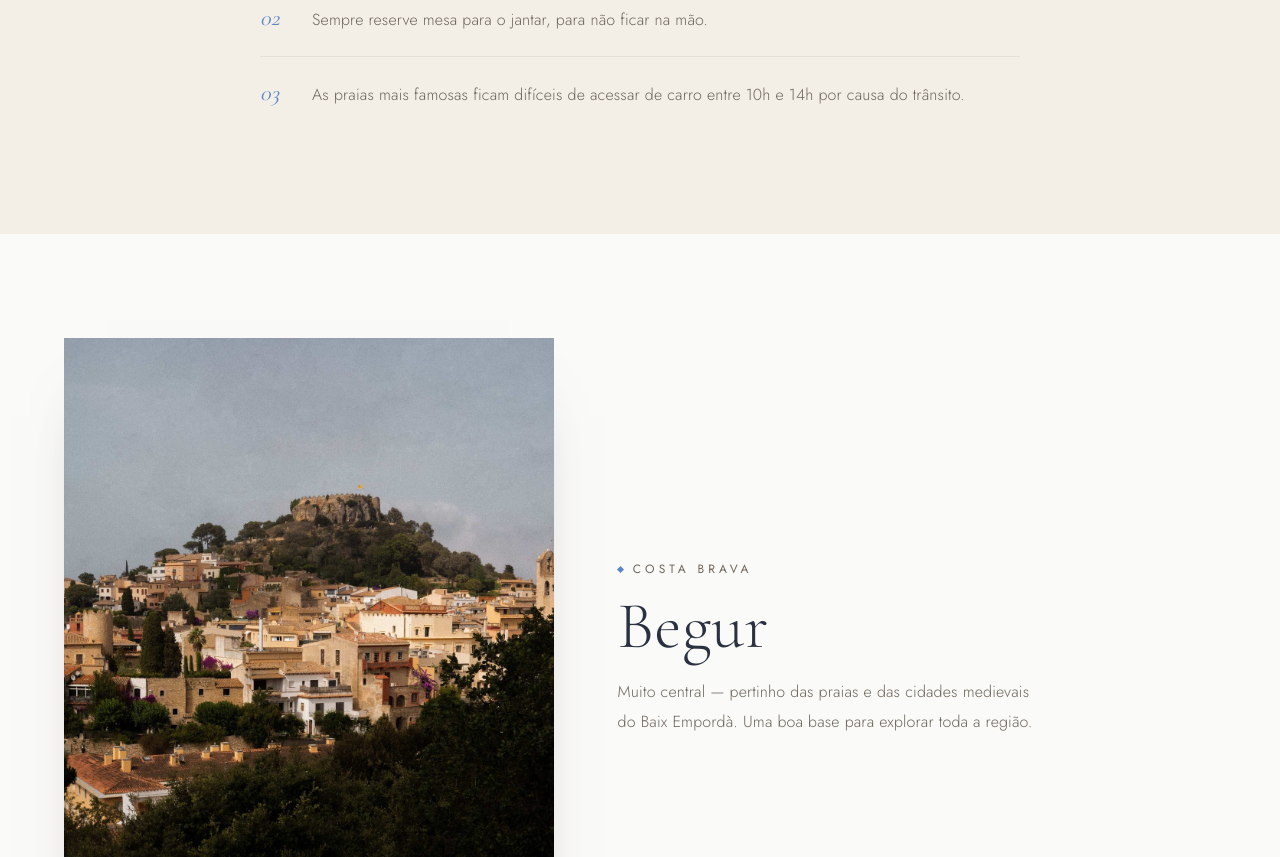
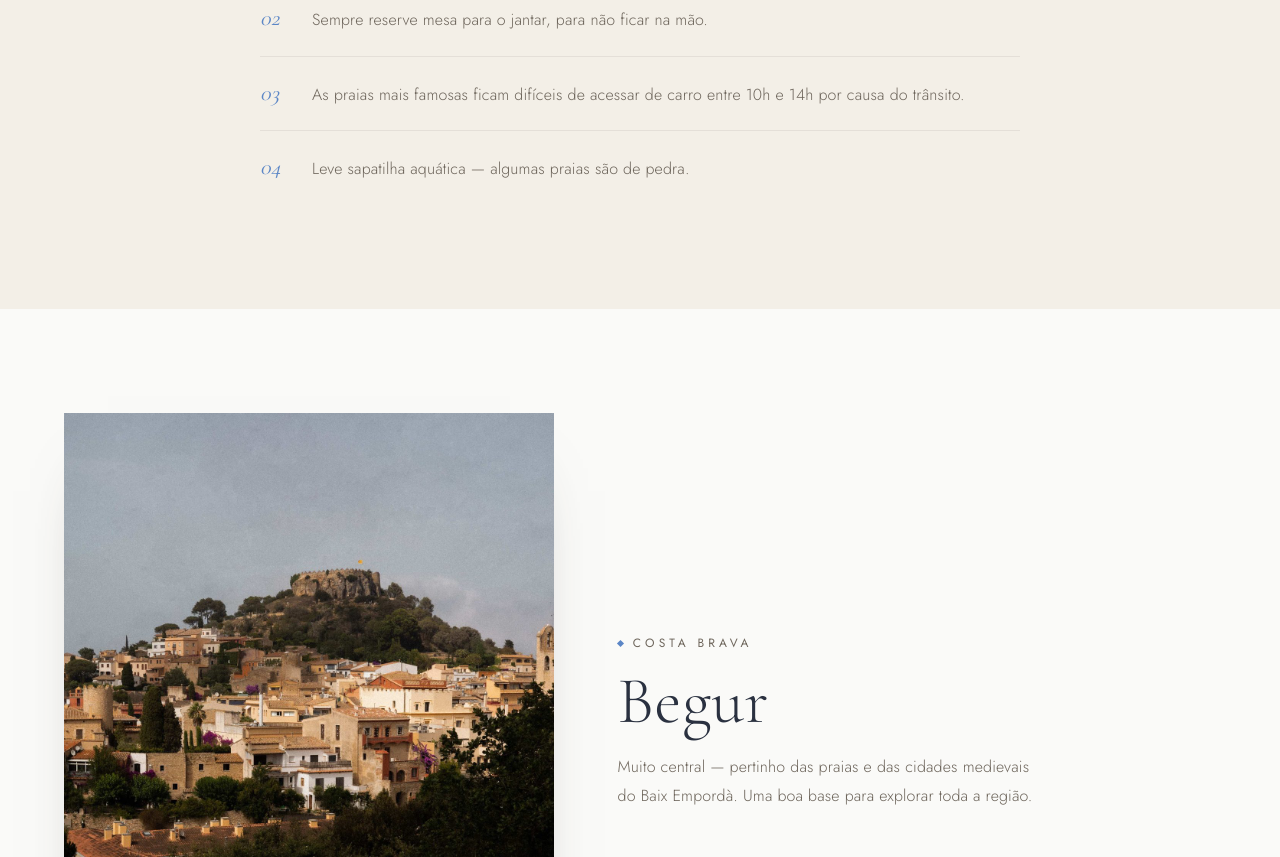
Before and after one commit to bf-hash/casamento-isabele-joao, a Next.js app: page /guia-costa-brava in a window 1280 px wide. Shown: the part 1900-2757 px from the top of the page. Built offline with nearby package versions, Linux system fonts and the light colour scheme.

Commit message:
Adiciona dica de sapatilha aquática no guia da Costa Brava
Co-Authored-By: Claude Opus 4.8 <noreply@anthropic.com>
Claude-Session: https://claude.ai/code/session_012Yh7ybTAtauewoNF3sbpYq

```diff
--- a/src/app/guia-costa-brava/page.tsx
+++ b/src/app/guia-costa-brava/page.tsx
@@ -44,6 +44,7 @@ const TIPS: string[] = [
   "Chegar à praia depois das 10h pode ser complicado — enche bastante.",
   "Sempre reserve mesa para o jantar, para não ficar na mão.",
   "As praias mais famosas ficam difíceis de acessar de carro entre 10h e 14h por causa do trânsito.",
+  "Leve sapatilha aquática — algumas praias são de pedra.",
 ];
 
 // ── Regiões (curadoria por região + guia, sem repetição) ──
```
